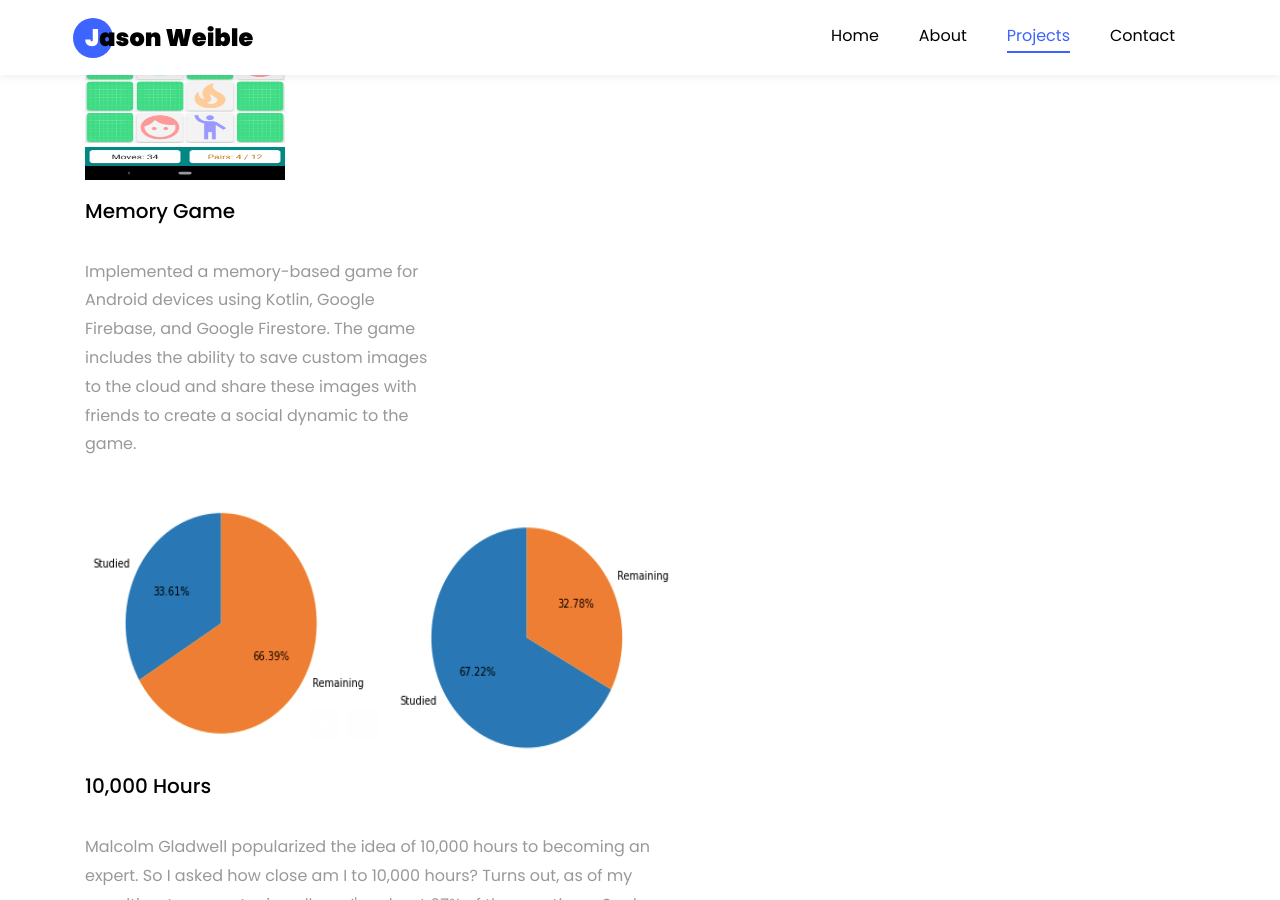
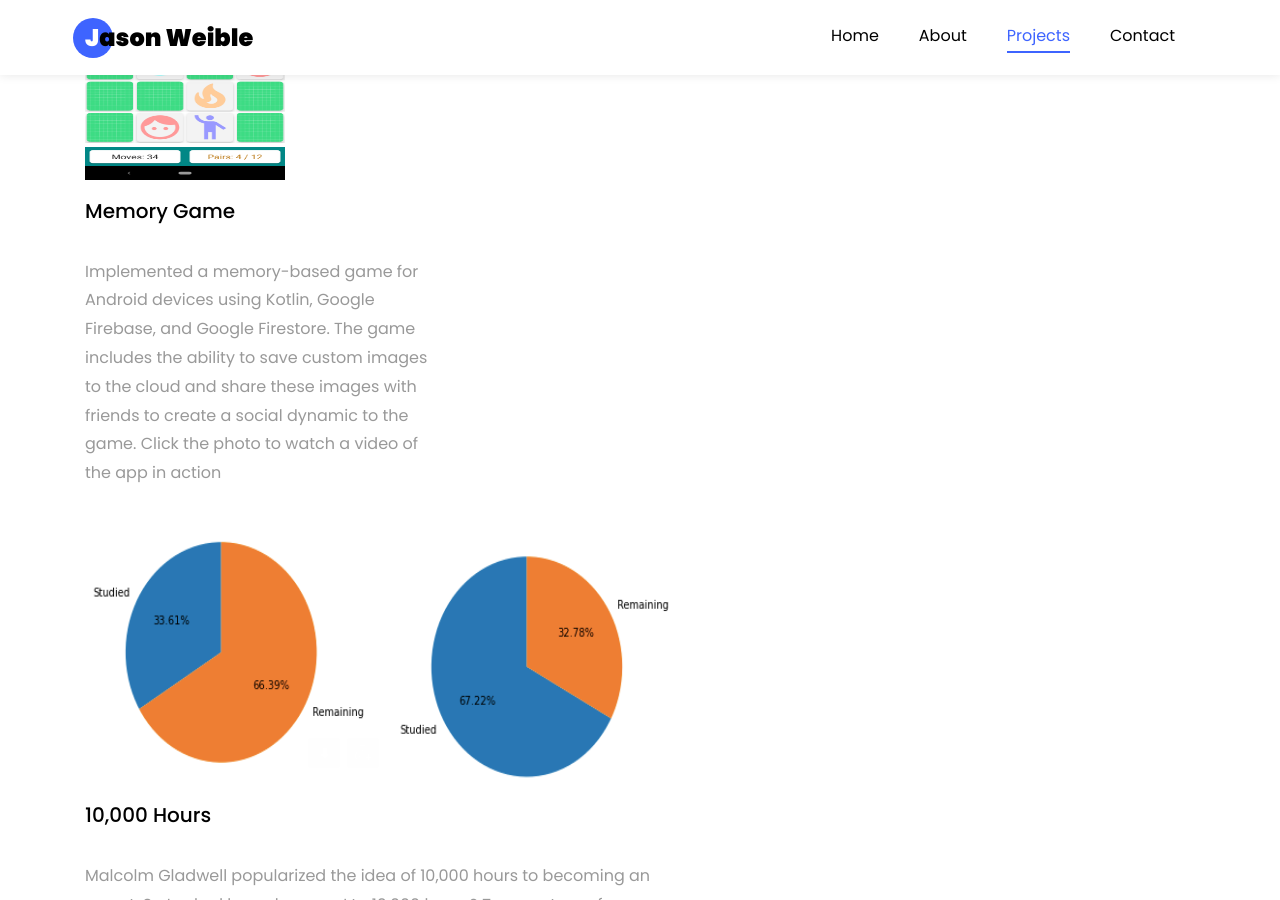
Before and after one commit to WeibleJason/WeibleJason.github.io, a Jekyll site: the page index.html, which Jekyll copies as it is, in a window 1280 px wide and 900 px high, scrolled down 805 px. Built offline with Jekyll 4.4.1, drawn with Linux system fonts in a browser that asks for light colours; some web fonts are replaced.

Commit message:
Memory Game

```diff
--- a/index.html
+++ b/index.html
@@ -98,17 +98,18 @@
       <div class="row d-flex">
           <div class="col-md-4 d-flex ftco-animate">
               <div class="blog-entry justify-content-end">
-                  <a href="">
+                  <a href="https://youtu.be/qd7f2K8Ajg8">
                       <img src="images/MemoryGame.png" style="width:200px;height:250px;">
                   </a>
                   <div class="text mt-3 float-right d-block">
                       <h3 class="heading">
-                          <a href="">Memory Game</a>
+                          <a href="https://youtu.be/qd7f2K8Ajg8">Memory Game</a>
                       </h3>
                       <div class="d-flex align-items-center mb-3 meta"></div>
                       <p>Implemented a memory-based game for Android devices using Kotlin, Google Firebase, and Google
                       Firestore. The game includes the ability to save custom images to the cloud and share these images
-                      with friends to create a social dynamic to the game. </p>
+                      with friends to create a social dynamic to the game. Click the photo to watch a video of the app
+                      in action</p>
                   </div>
               </div>
           </div>
```
